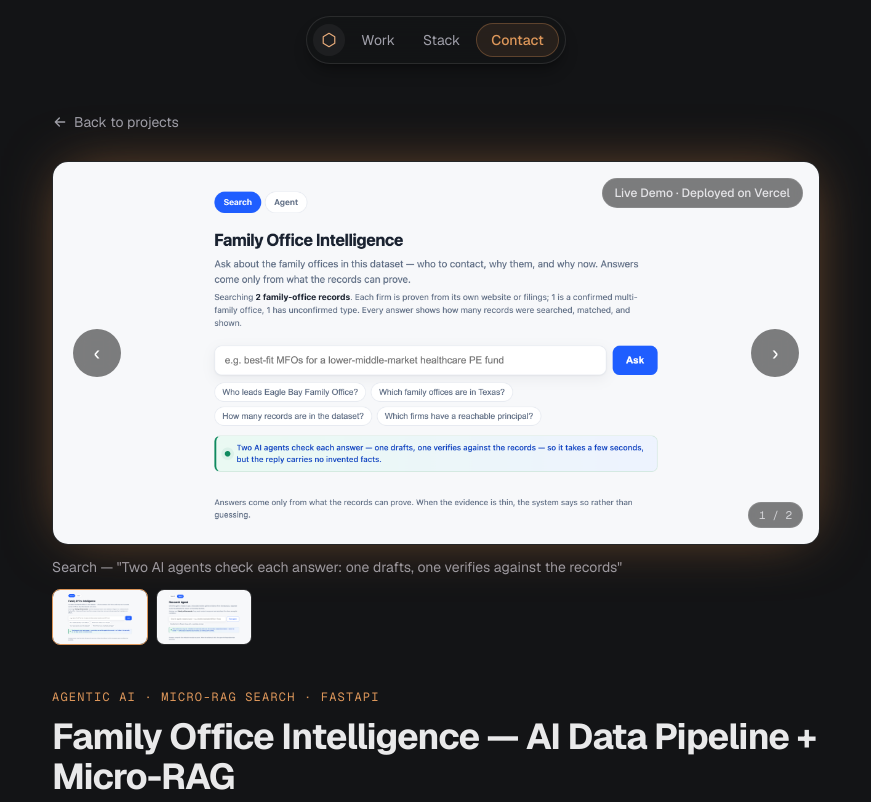
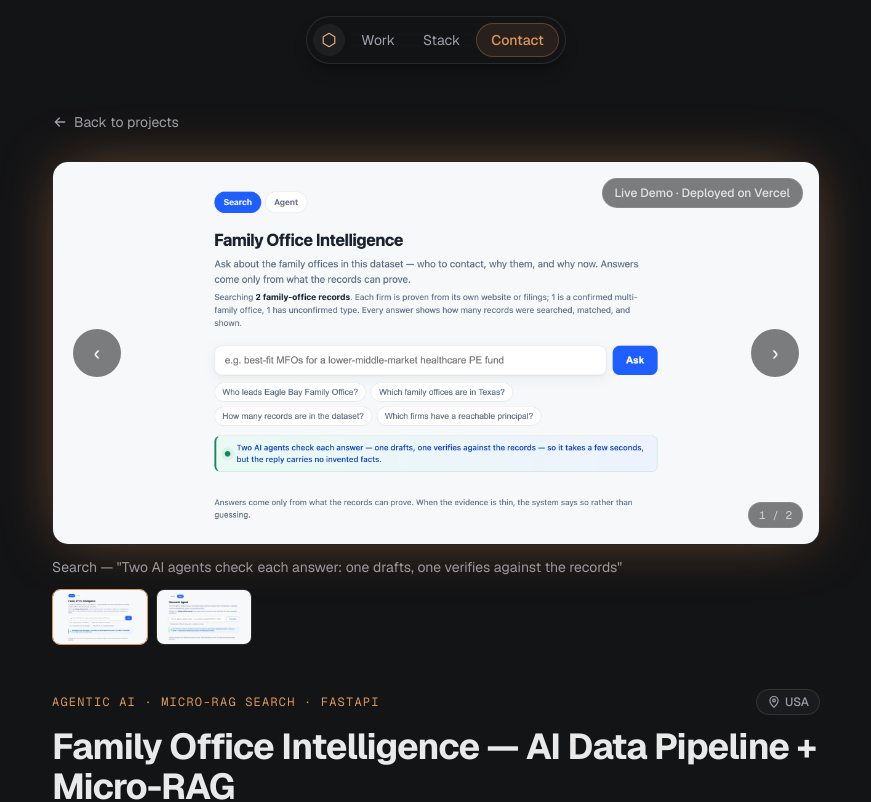
Before and after one commit to nageen24/nageen-portfolio, a Next.js app: page /projects/family-office-intelligence in a window 1280 px wide. Shown: the top 802 px of the page, without its empty margins (204-1075 px from the left). Built offline with nearby package versions, Linux system fonts and the light colour scheme.

Commit message:
Add project country tags to cards and detail pages
Co-Authored-By: Claude Sonnet 5 <noreply@anthropic.com>

```diff
--- a/src/app/projects/[slug]/page.tsx
+++ b/src/app/projects/[slug]/page.tsx
@@ -76,7 +76,18 @@ export default async function ProjectPage({
 
       {/* header */}
       <div className="mt-10 max-w-3xl">
-        <p className="font-mono text-xs uppercase tracking-widest text-accent">{project.category}</p>
+        <div className="flex flex-wrap items-center justify-between gap-2">
+          <p className="font-mono text-xs uppercase tracking-widest text-accent">{project.category}</p>
+          {project.country && (
+            <span className="inline-flex items-center gap-1 rounded-full border border-white/10 bg-white/[0.03] px-2.5 py-1 text-xs font-medium text-zinc-400">
+              <svg viewBox="0 0 24 24" className="h-3.5 w-3.5" fill="none" stroke="currentColor" strokeWidth="2">
+                <path d="M12 21s-7-6.1-7-11.5A7 7 0 0 1 19 9.5C19 14.9 12 21 12 21Z" strokeLinecap="round" strokeLinejoin="round" />
+                <circle cx="12" cy="9.5" r="2.3" />
+              </svg>
+              {project.country}
+            </span>
+          )}
+        </div>
         <h1 className="mt-3 text-3xl font-bold tracking-tight sm:text-4xl">{project.title}</h1>
         <p className="mt-4 text-base leading-relaxed text-zinc-400 sm:text-lg">{project.blurb}</p>
 
--- a/src/components/Projects.tsx
+++ b/src/components/Projects.tsx
@@ -39,9 +39,20 @@ function ProjectCard({ project }: { project: Project }) {
 
       {/* text */}
       <div className="md:order-1">
-        <p className="font-mono text-xs uppercase tracking-widest text-accent">
-          {project.category}
-        </p>
+        <div className="flex flex-wrap items-center justify-between gap-2">
+          <p className="font-mono text-xs uppercase tracking-widest text-accent">
+            {project.category}
+          </p>
+          {project.country && (
+            <span className="inline-flex items-center gap-1 rounded-full border border-white/10 bg-white/[0.03] px-2.5 py-0.5 text-[11px] font-medium text-zinc-400">
+              <svg viewBox="0 0 24 24" className="h-3 w-3" fill="none" stroke="currentColor" strokeWidth="2">
+                <path d="M12 21s-7-6.1-7-11.5A7 7 0 0 1 19 9.5C19 14.9 12 21 12 21Z" strokeLinecap="round" strokeLinejoin="round" />
+                <circle cx="12" cy="9.5" r="2.3" />
+              </svg>
+              {project.country}
+            </span>
+          )}
+        </div>
         <h3 className="mt-2 text-xl font-bold tracking-tight sm:text-2xl">
           {project.title}
         </h3>
--- a/src/data/portfolio.ts
+++ b/src/data/portfolio.ts
@@ -70,6 +70,7 @@ export type Project = {
   title: string;
   category: string;
   status: string;
+  country?: string; // client/market country, shown as a small tag on the card + detail page
   blurb: string;
   myRole?: string; // what I personally built, shown on the detail page
   highlights: string[];
@@ -89,6 +90,7 @@ export const projects: Project[] = [
     title: "Nestly — SaaS Property Management System",
     category: "Property-Tech SaaS · Automation Backend",
     status: "Live in production",
+    country: "Lithuania",
     blurb:
       "A full property-management SaaS — owner dashboard, cleaner app, and public site — where Airtable, Make.com, Beds24, Stripe, Seam, and OpenAI run every booking, cleaning, and invoice automatically.",
     myRole:
@@ -238,6 +240,7 @@ export const projects: Project[] = [
     title: "Meeting & Task Automation Suite",
     category: "AI Agents · n8n Automation · Trello, Asana & Monday.com",
     status: "Self-Hosted on a VPS",
+    country: "Malaysia",
     blurb:
       "Five AI Agents, orchestrated in n8n on a self-hosted VPS — reading meeting transcripts, inbound email, and Slack chat — that create, match, and manage tasks directly on Trello, Asana, or Monday.com boards.",
     myRole:
@@ -343,6 +346,7 @@ export const projects: Project[] = [
     title: "RAG Support Widget — Grounded Q&A",
     category: "Embeddable AI Widget · RAG Backend · FastAPI",
     status: "In Production",
+    country: "USA",
     blurb:
       "An embeddable support-chat widget that answers strictly from a company's own documents. FastAPI, BM25 keyword retrieval (no embeddings, no vector DB), and Groq's GPT-OSS 20B behind a 4-way intent router. A strict, word-capped brand-voice persona is enforced twice — in the prompt, and again in post-processing.",
     myRole:
@@ -422,6 +426,7 @@ export const projects: Project[] = [
     title: "Meeting Transcriber — Auto-Record & Summarize",
     category: "Desktop App Automation · Electron · Local-First AI",
     status: "Windows · macOS · Linux",
+    country: "Malaysia",
     blurb:
       "A cross-platform desktop app that auto-detects a meeting and records it locally with zero manual action — on Windows, via the same mic-privacy signal Windows itself uses. Groq Whisper transcribes a 1-hour meeting in ~25s (with a fully offline fallback), and an LLM summarizes it and auto-files it into the right project. Finished notes push out to your automation stack by signed webhook.",
     myRole:
@@ -542,6 +547,7 @@ export const projects: Project[] = [
     title: "Family Office Intelligence — AI Data Pipeline + Micro-RAG",
     category: "Agentic AI · Micro-RAG Search · FastAPI",
     status: "Live Demo · Deployed on Vercel",
+    country: "USA",
     blurb:
       "An agentic AI pipeline — a drafter-and-reviewer LLM pair checking every answer — that discovers, enriches, and proof-gates family-office records from public filings, then serves them through an idempotent, replayable Micro-RAG search app.",
     myRole:
@@ -653,6 +659,7 @@ export const projects: Project[] = [
     title: "Automated Scrape Pipeline — Live Local Business Directory",
     category: "Verified Local Directory · Automated Data Pipeline · MongoDB",
     status: "Private Beta",
+    country: "USA",
     blurb:
       "A deterministic, zero-hallucination directory of verified textured-hair practitioners across four cities — an Apify scraping pipeline merges listings into MongoDB, then a rule-based classifier and a confidence-decay engine score how trustworthy each one still is.",
     myRole:
```
